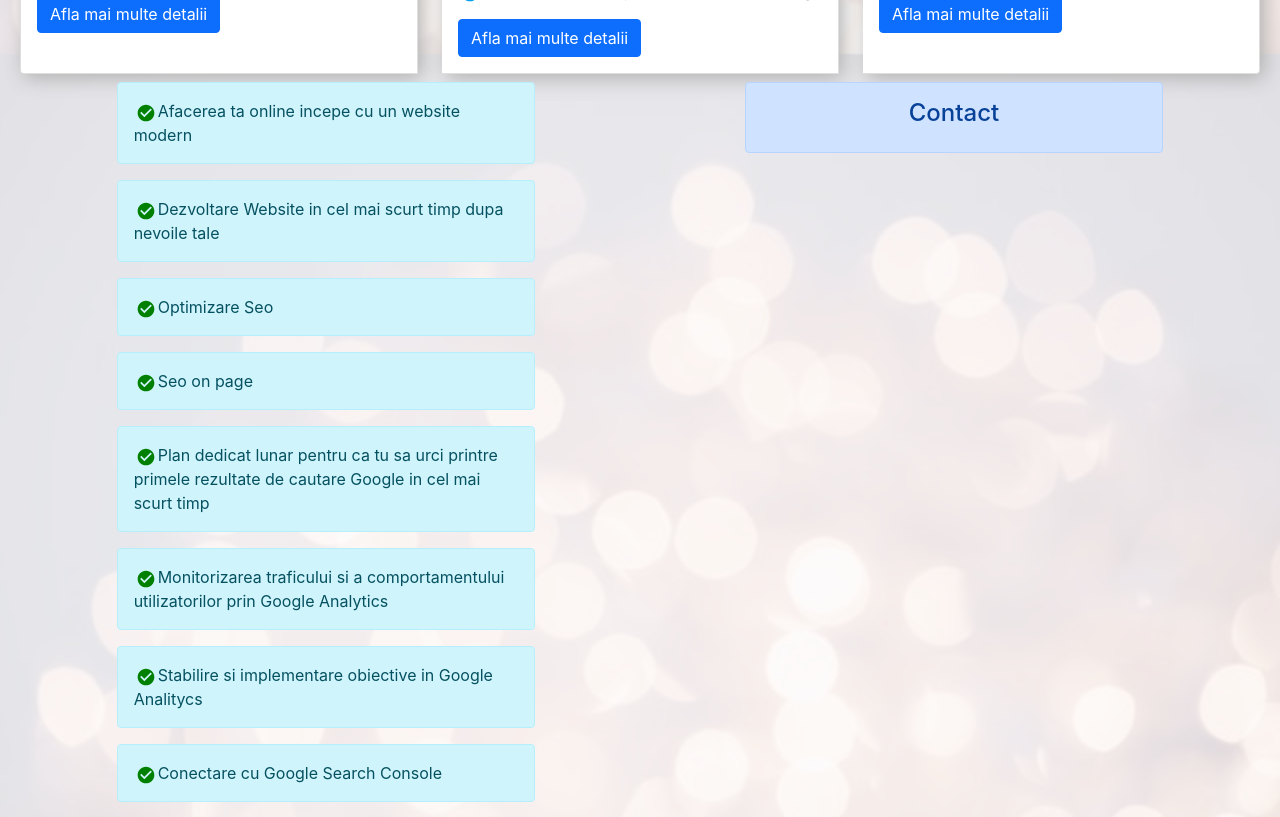
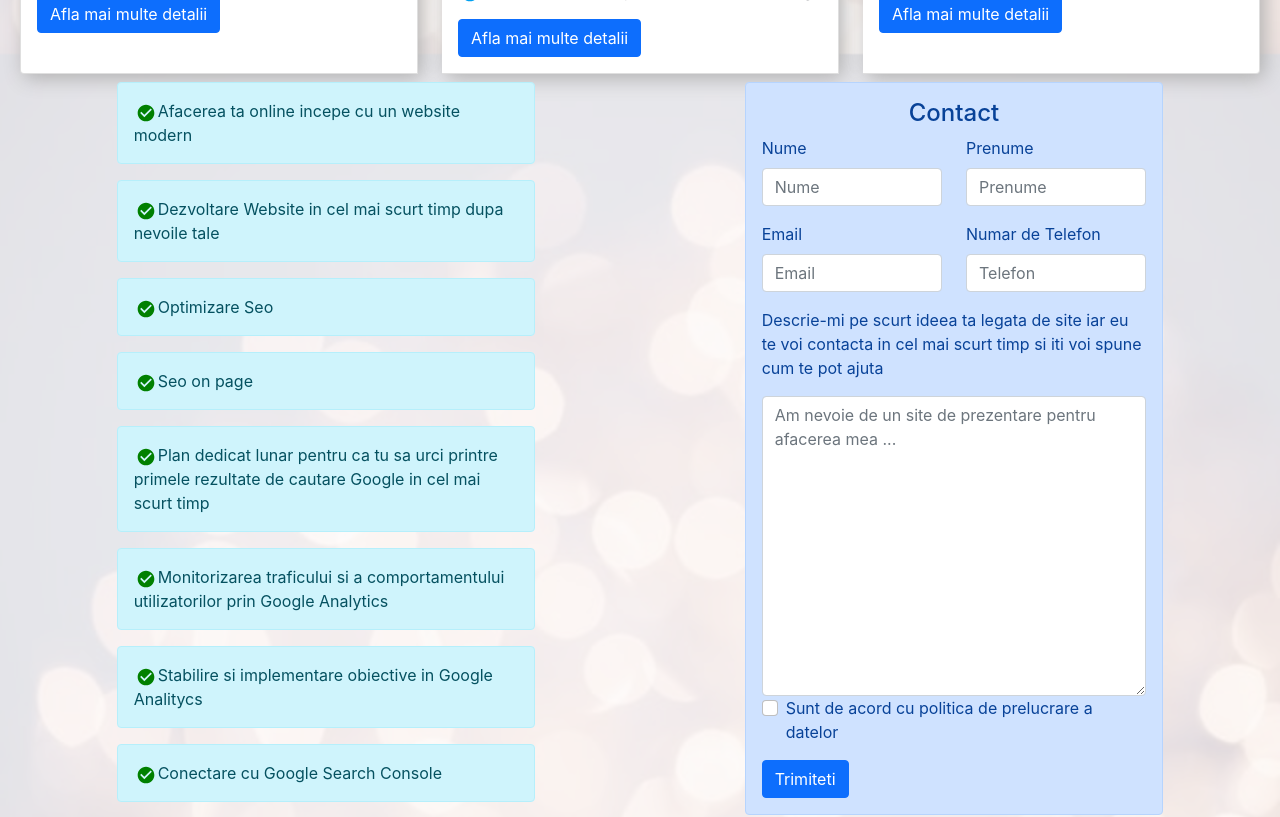
Before and after one commit to MarcGames1/MyNewWebsite, a Next.js app: page / in a window 1280 px wide. Shown: the part 800-1617 px from the top of the page. Built offline with nearby package versions, Linux system fonts and the light colour scheme.

Commit message:
Update FormularContact.jsx

```diff
--- a/components/FormularContact/FormularContact.jsx
+++ b/components/FormularContact/FormularContact.jsx
@@ -52,7 +52,7 @@ function FormularContact() {
 
     return (<Alert variant={'primary'}>
       <h6 className='h4 text-center'>Contact </h6>
-      <Form  netlify netlify-honeypot="bot-field" name="Formular_Contact" hidden noValidate validated={validated} onSubmit={handleSubmit}>
+      <Form noValidate validated={validated} onSubmit={handleSubmit}>
         <Row className="mb-3">
           <Form.Group as={Col} md="6" controlId="validationCustom01">
             <Form.Label>Nume</Form.Label>
```
